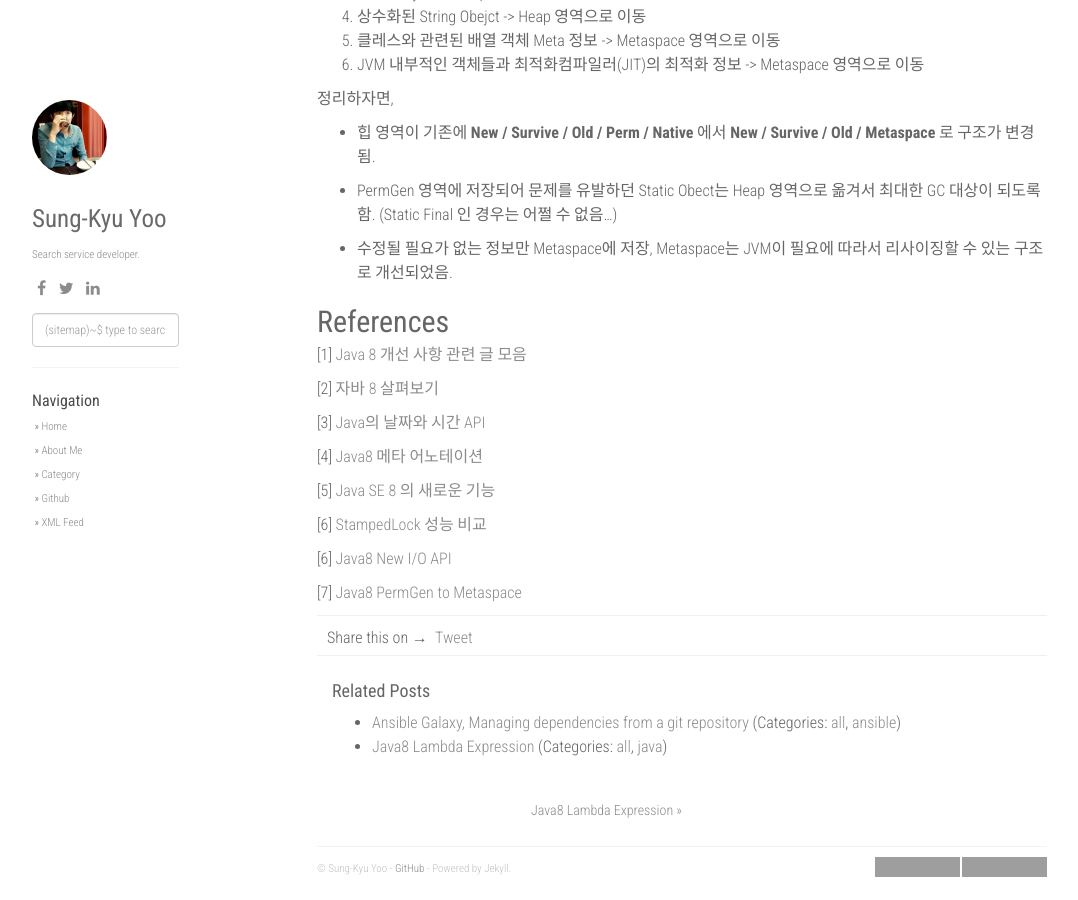
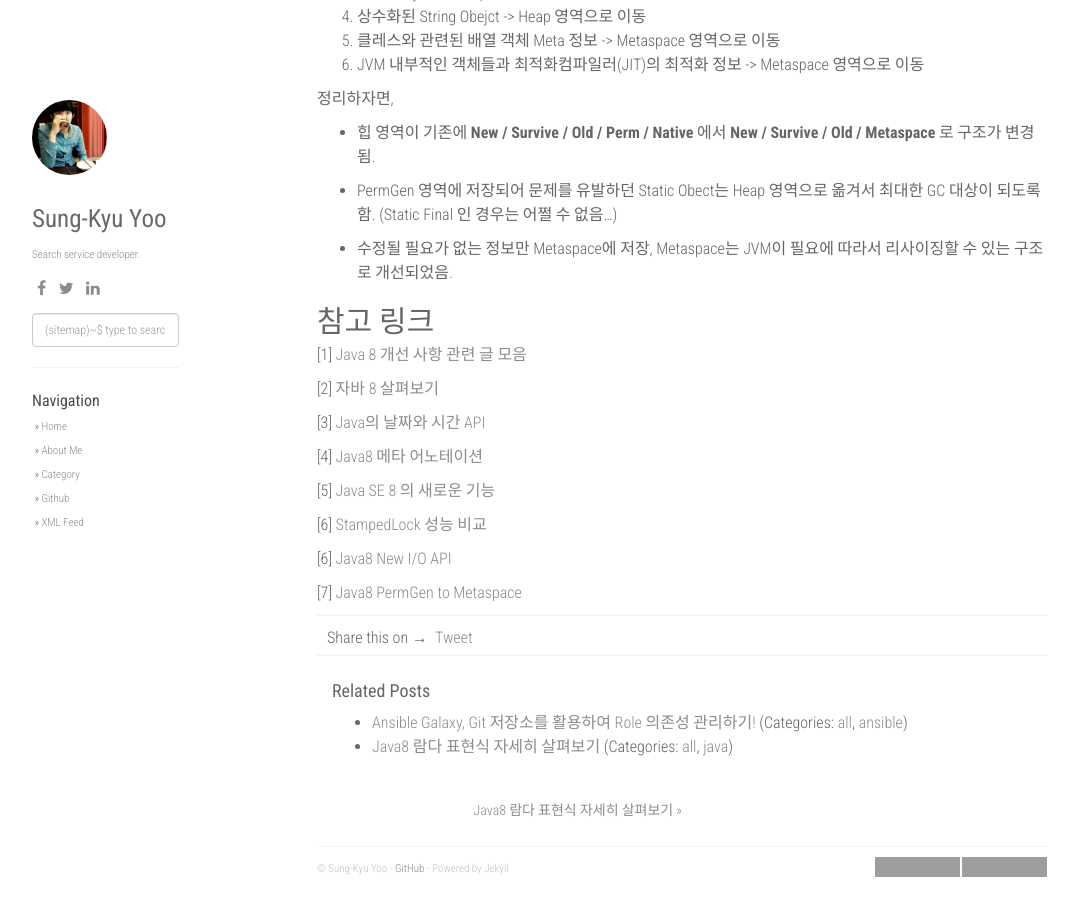
Before and after one commit to skyoo2003/skyoo2003.github.io, a Jekyll site: the page built from _posts/2016-10-25-introduction-to-java8.md, in a window 1280 px wide and 900 px high, scrolled down 5820 px. Shown: the whole window, without its empty margins (53-1131 px from the left). Built offline with Jekyll 4.4.1, drawn with Linux system fonts in a browser that asks for light colours; nearby versions of some CDN libraries; comment, search, counter and statistics services are not loaded; some of the changed text lies outside the part shown; grey boxes are pictures that could not be loaded.

Commit message:
Update posts

````diff
--- a/_posts/2016-10-25-introduction-to-java8.md
+++ b/_posts/2016-10-25-introduction-to-java8.md
@@ -1,16 +1,16 @@
 ---
 layout: post
-title:  Introduction to Java8
+title:  Java 8 살펴보기
 date:   2016-10-25T21:33:00+09:00
 categories: [all, java]
 permalink: /post/:year/:month/:day/:title
 published: true
 ---
 
-## Overview
+## 시작하기 전에
 객체 지향적 언어로 알려져 있는 Java에 함수형 언어로서의 지원이 추가된 Java8에 대해서 간략하고 전체적인 부분을 정리한다.
 
-## New Features
+## 새로운 기능 간단 정리
 
 ### Lambda Expression (a.k.a Anonymous Method)
 
@@ -324,7 +324,8 @@
 
 * 수정될 필요가 없는 정보만 Metaspace에 저장, Metaspace는 JVM이 필요에 따라서 리사이징할 수 있는 구조로 개선되었음.
 
-## References
+## 참고 링크
+
 [1] [Java 8 개선 사항 관련 글 모음](http://blog.fupfin.com/?p=27){:target="_blank"}
 
 [2] [자바 8 살펴보기](http://www.moreagile.net/2014/04/AllAboutJava8.html){:target="_blank"}
--- a/_posts/2016-11-09-java8-lambda-expression.md
+++ b/_posts/2016-11-09-java8-lambda-expression.md
@@ -1,17 +1,17 @@
 ---
 layout: post
-title:  Java8 Lambda Expression
+title:  Java8 람다 표현식 자세히 살펴보기
 date:   2016-11-09T18:02:24+09:00
 categories: [all, java]
 permalink: /post/:year/:month/:day/:title
 published: true
 ---
 
-## Overview
+## 시작하기 전에
 
 2010년도에 '[Project Lambda](http://openjdk.java.net/projects/lambda/){:target="_blank"}' 라는 프로젝트로 진행되어 Java8 에 공식 릴리즈가 되었다. 객체지향적 프로그래밍 언어에 어떻게 함수형 프로그래밍을 구현할 수 있는지 알아보고자 한다.
 
-## Functional Programming
+## 함수형 프로그래밍 간략하게 알아보기
 
 자바의 람다식을 소개하기 전에 함수형 프로그래밍에 대해서 간략하게라도 알아볼 필요가 있다. (람다 대수에 근간을 두는 함수형 프로그래밍은 패러다임이고, 람다 표현식은 이를 나타낸다고 볼 수 있기 때문!)
 
@@ -60,7 +60,7 @@
 함수형 인터페이스가 무엇인지 예제를 통해 간략히 알아보면,
 Functional1, 2, 3는 모두 함수형 인터페이스를 만족한다. 특이한 점이 Functional3 인터페이스의 경우, @FunctionalInterface 어노테이션을 붙여주었는데, 이는 컴파일러에게 명시적으로 함수형 인터페이스임을 알려주는 역할을 하고, 해당 인터페이스가 함수형 인터페이스 명세를 어기면 컴파일러 에러를 발생시켜 준다.
 
-## Lambda Expression
+## 람다 표현식 자세히 알아보기
 
 자바에서 기본적인 람다식 구조는 아래와 같다.
 
@@ -103,12 +103,12 @@
 (x, int y) -> x+y          // Illegal: can't mix inferred and declared types
 ```
 
-## Lambda Specification
+## 람다 표현식 활용
 
 위에서 자바의 함수형 프로그래밍과 람다 표현식에 대해서 자세하게 살펴보았고, 이번에는 람다의 구체적인 명세에 대해서 정리해보고자 한다.
 람다식을 활용함에 있어 어떤 부분이 문법적인 제약이 있는지, 어떤 방법으로 활용될 수 있는지에 대해서 정리해보는 부분이라고 이해하면 좋다.
 
-### Parameterized Behaviors
+### 파라미터에 행위 전달 (Parameterized Behaviors)
 
 메소드에 사용할 데이터 혹은 변수와 행위를 같이 전달하게 하여 메소드의 행위 부분도 분리할 수 있을 것이다. 이를 통해 얻을 수 있는 장점은 아래 정도로 정리할 수 있을 것이다.
 
@@ -143,7 +143,7 @@
 
 스프링 프레임워크에서 익명 클래스를 이용한 행위 파라미터를 적극적으로 활용해 '템플릿 콜백 패턴' 디자인패턴으로 이미 유용하게 사용되던 기법이었고, 람다식으로 간결하게 사용할 수 있게 된 것이다.
 
-### Immutable Free Variables
+### 불변 변수 사용 (Immutable Free Variables)
 
 자바에서 익명 클래스 + 자유 변수 포획으로 클로저를 가능하게 하였는데, 포획된 변수에는 명시적으로 final 지시자를 사용하도록 강제하였다. 람다식에서는 포획된 변수에 final 을 명시하지 않아도 되도록 변경되었지만 기존과 동일하게 포획된 변수는 변경할 수 없고, 변경하는 경우 컴파일 에러가 발생한다.
 
@@ -242,7 +242,7 @@
     .ifPresent(m -> System.out::println)
 ```
 
-## References
+## 참고 링크
 
 [1] [자바8 람다식 소개](http://www.slideshare.net/madvirus/8-35205661){:target="_blank"}
 
--- a/_posts/2017-02-16-ansible-galaxy-mng-dep-from-git-repo.md
+++ b/_posts/2017-02-16-ansible-galaxy-mng-dep-from-git-repo.md
@@ -1,13 +1,13 @@
 ---
 layout: post
-title:  Ansible Galaxy, Managing dependencies from a git repository
+title:  Ansible Galaxy, Git 저장소를 활용하여 Role 의존성 관리하기!
 date:   2017-02-16T17:31:36+0900
 categories: [all, ansible]
 permalink: /post/:year/:month/:day/:title
 published: true
 ---
 
-## Push the Ansible Role into git repository
+## Git 저장소에 Ansible Role 올리기
 
 먼저, Ansible Role 을 개발하기 위한 Git repository를 생성한다. 그리고, Ansible Role 초기 프로젝트 구조를 Ansible Galaxy 를 사용하여 생성한다.
 
@@ -49,7 +49,7 @@
 $ git commit * -m "Add ansible role" && git push
 ```
 
-## Pull the Ansible Role from git repository
+## Git 저장소로부터 Ansible Role 가져오기
 
 * 방법 1) Ansible Galaxy CLI 명령을 통해 다운로드
 
@@ -107,7 +107,7 @@
         └── main.yml
 ```
 
-## Write 'requirements.yml'
+## 'requirements.yml' 작성하기
 
 * src
     * username.role_name : Ansible Galaxy 공식 저장소에 등록된 Ansible Role 을 다운로드할 때 사용.
@@ -152,7 +152,7 @@
   version: "0.1"  # quoted, so YAML doesn't parse this as a floating-point value
 ```
 
-## References
+## 참고 링크
 
 [1] [Ansible-Galaxy Document](http://docs.ansible.com/ansible/galaxy.html){:target="_blank"}
 
````
Also changed, not shown: other parts of _posts/2016-11-09-java8-lambda-expression.md (+2 -2 lines), _drafts/2016-11-18-java8-stream-api.md (+4 -4 lines), _drafts/2017-02-09-how-to-use-consul-acl.md (+6 -6 lines), _drafts/2017-02-09-introduction-to-consul.md (+1 -1 lines).
